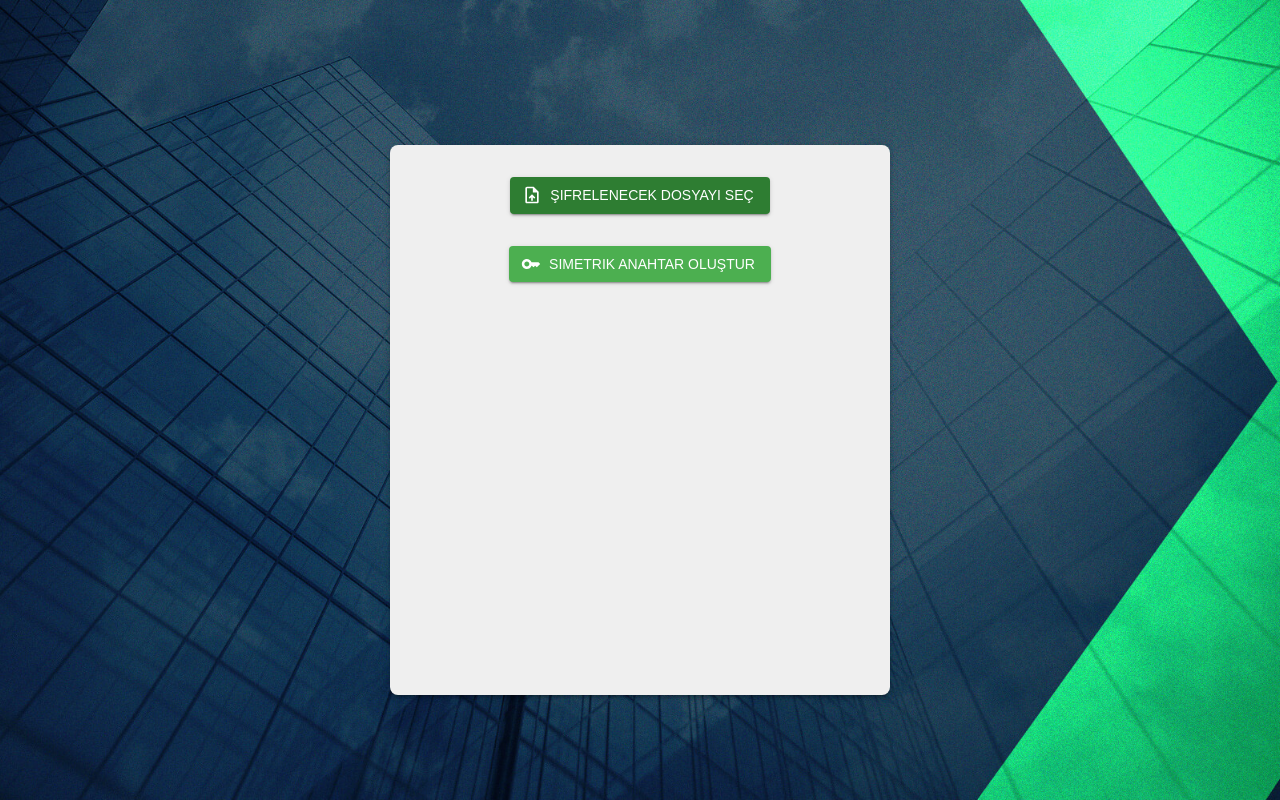
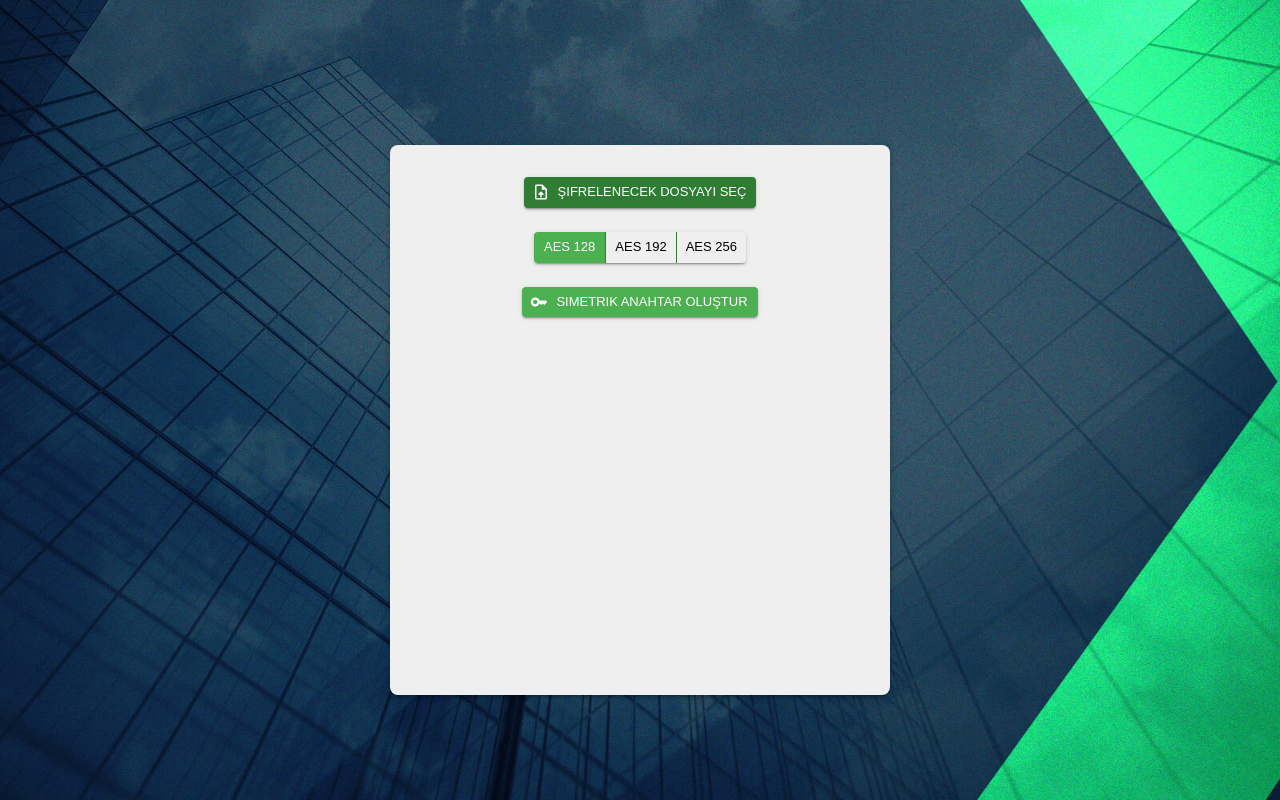
Before and after one commit to barankibar/AES-Encryption, a React (Create React App) app in the folder client/: page / in a window 1280 px wide. Built offline with nearby package versions, Linux system fonts and the light colour scheme.

Commit message:
Key Generator with QR

```diff
--- a/client/src/components/Home/Console/index.jsx
+++ b/client/src/components/Home/Console/index.jsx
@@ -1,13 +1,31 @@
-import React, { useState } from "react";
-import { Button, Grid } from "@mui/material";
+import React, { useContext, useEffect, useState } from "react";
+import {
+  Button,
+  ButtonGroup,
+  Grid,
+  Box,
+  Typography,
+  Paper,
+} from "@mui/material";
 import UploadFileIcon from "@mui/icons-material/UploadFile";
 import KeyIcon from "@mui/icons-material/Key";
+import LockIcon from "@mui/icons-material/Lock";
 import { useNavigate } from "react-router-dom";
+import { keyContext } from "../../../context/keyContext";
+import { createAESKey } from "../../../utils/aesUtils";
 
 export default function Console() {
   const navigate = useNavigate();
 
   const [file, setFile] = useState(null);
+  const [aesKeySize, setAesKeySize] = useState(128);
+  const { setKey, qrText, key } = useContext(keyContext);
+
+  useEffect(() => {
+    if (qrText) {
+      setKey(createAESKey(qrText, aesKeySize));
+    }
+  }, [qrText, aesKeySize]);
 
   const handleFileSelect = (e) => {
     const selectedFile = e.target.files[0];
@@ -24,6 +42,8 @@ export default function Console() {
       reader.readAsDataURL(selectedFile);
     }
   };
+
+  const handleEncrypt = () => {};
 
   return (
     <Grid
@@ -45,6 +65,7 @@ export default function Console() {
             type="file"
             id="file"
             style={{ display: "none" }}
+            accept="image/*,video/*"
             onChange={handleFileSelect}
           />
           <label htmlFor="file">
@@ -52,6 +73,7 @@ export default function Console() {
               component="span"
               variant="contained"
               color="success"
+              size="small"
               sx={{ margin: 1 }}
               startIcon={<UploadFileIcon />}
             >
@@ -61,6 +83,58 @@ export default function Console() {
         </Grid>
       </>
 
+      <Grid item sx={{ mt: 2 }}>
+        <ButtonGroup
+          variant="contained"
+          color="primary"
+          size="small"
+          aria-label="AES key size selection"
+        >
+          <Button
+            onClick={() => setAesKeySize(128)}
+            sx={{ color: aesKeySize === 128 ? "#fff" : "#000", border: "none" }}
+            variant={aesKeySize === 128 ? "contained" : "outlined"}
+          >
+            AES 128
+          </Button>
+          <Button
+            sx={{ color: aesKeySize === 192 ? "#fff" : "#000", border: "none" }}
+            onClick={() => setAesKeySize(192)}
+            variant={aesKeySize === 192 ? "contained" : "outlined"}
+          >
+            AES 192
+          </Button>
+          <Button
+            onClick={() => setAesKeySize(256)}
+            sx={{ color: aesKeySize === 256 ? "#fff" : "#000", border: "none" }}
+            variant={aesKeySize === 256 ? "contained" : "outlined"}
+          >
+            AES 256
+          </Button>
+        </ButtonGroup>
+      </Grid>
+
+      {/* Simetrik Anahtar Oluştur veya Anahtarı Göster */}
+      {key ? (
+        <Paper
+          elevation={3}
+          sx={{
+            mt: 2,
+            padding: 2,
+            width: "80%",
+            textAlign: "center",
+            backgroundColor: "#f0f0f0",
+            borderRadius: "8px",
+          }}
+        >
+          <Typography variant="h6" sx={{ mb: 1 }}>
+            Simetrik Anahtar:
+          </Typography>
+          <Typography variant="body1" sx={{ wordWrap: "break-word" }}>
+            {key}
+          </Typography>
+        </Paper>
+      ) : (
         <Grid
           container
           item
@@ -77,6 +151,7 @@ export default function Console() {
           <Grid item>
             <Button
               variant="contained"
+              size="small"
               sx={{ margin: 1, backgroundColor: "#4caf50", color: "#fff" }}
               startIcon={<KeyIcon />}
               onClick={() => {
@@ -87,6 +162,52 @@ export default function Console() {
             </Button>
           </Grid>
         </Grid>
+      )}
+
+      {file && key && (
+        <Button
+          variant="contained"
+          size="small"
+          sx={{ marginTop: 2, color: "#fff", backgroundColor: "#4caf50" }}
+          startIcon={<LockIcon />}
+          onClick={handleEncrypt}
+        >
+          Şifrele
+        </Button>
+      )}
+
+      {/* Dosya Önizlemesi */}
+      {file && (
+        <Box
+          sx={{
+            mt: 2,
+            width: "200px",
+            height: "200px",
+            border: "1px solid #ddd",
+            borderRadius: "8px",
+            overflow: "hidden",
+            display: "flex",
+            justifyContent: "center",
+            alignItems: "center",
+            backgroundColor: "#f9f9f9",
+          }}
+        >
+          {file.type.startsWith("image/") && (
+            <img
+              src={file.content}
+              alt={file.name}
+              style={{ maxWidth: "100%", maxHeight: "100%" }}
+            />
+          )}
+          {file.type.startsWith("video/") && (
+            <video
+              controls
+              src={file.content}
+              style={{ maxWidth: "100%", maxHeight: "100%" }}
+            />
+          )}
+        </Box>
+      )}
     </Grid>
   );
 }
--- a/client/src/components/QRScanner.jsx
+++ b/client/src/components/QRScanner.jsx
@@ -3,17 +3,19 @@ import { Scanner } from "@yudiel/react-qr-scanner";
 import { keyContext } from "../context/keyContext";
 import { Card, CardContent, Typography, Grid, Alert, Box } from "@mui/material";
 import BG from "../assets/img/background.jpg";
+import { useNavigate } from "react-router-dom";
 
 const QRScanner = () => {
-  const { setKey } = useContext(keyContext);
+  const navigate = useNavigate();
+
+  const { setQrText } = useContext(keyContext);
   const [error, setError] = React.useState(null);
 
   const handleScan = (result) => {
     if (result) {
-      const { rawValue } = result;
-      console.log("Scanned QR code:", rawValue);
-      setKey(rawValue);
-      setError(null); // Clear error state
+      setQrText(result[0].rawValue);
+      setError(null);
+      navigate("/");
     }
   };
 
--- a/client/src/context/keyContext.js
+++ b/client/src/context/keyContext.js
@@ -4,9 +4,10 @@ export const keyContext = createContext();
 
 export const KeyProvider = ({ children }) => {
   const [key, setKey] = useState(null);
+  const [qrText, setQrText] = useState("");
 
   return (
-    <keyContext.Provider value={{ key, setKey }}>
+    <keyContext.Provider value={{ key, setKey, qrText, setQrText }}>
       {children}
     </keyContext.Provider>
   );
--- /dev/null
+++ b/client/src/utils/aesUtils.js
@@ -0,0 +1,18 @@
+import CryptoJS from "crypto-js";
+
+export const createAESKey = (text, keySize) => {
+  // Generate a random salt
+  const salt = CryptoJS.lib.WordArray.random(128 / 8); // 128-bit salt
+
+  // Use the qrText as the passphrase for key derivation
+  const passphrase = text;
+
+  // Derive the key using PBKDF2 (Password-Based Key Derivation Function 2)
+  const key = CryptoJS.PBKDF2(passphrase, salt, {
+    keySize: keySize / 32, // Convert keySize to words (e.g., 128-bit = 4 words)
+    iterations: 1000, // Number of iterations for PBKDF2
+  });
+
+  // Return the key as a hexadecimal string for use in encryption
+  return key.toString(CryptoJS.enc.Hex);
+};
```
Lines whose indentation alone changed are shown as unchanged.
